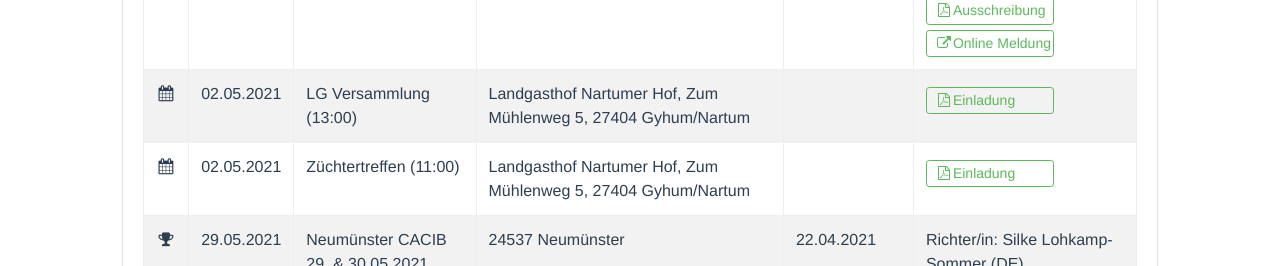
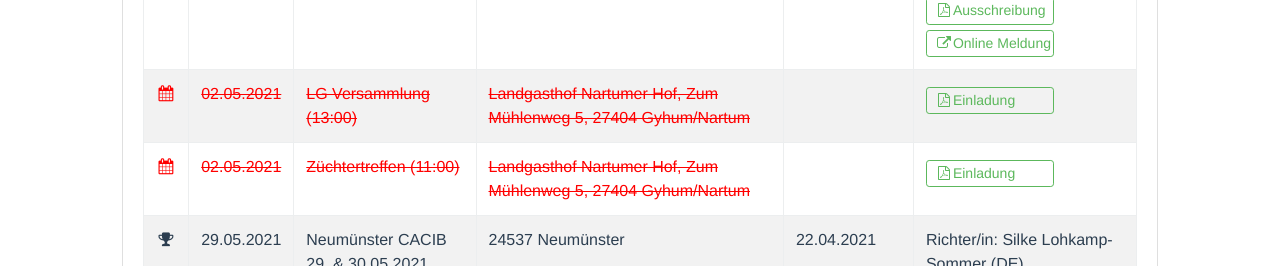
Before and after one commit to OMarohn/pus, a Vue app: page /#/aktiv/termine in a window 1280 px wide. Shown: the part 356-622 px from the top of the page. Built offline with nearby package versions, Linux system fonts and the light colour scheme; no server answers.

Commit message:
terminabsage

```diff
--- a/package.json
+++ b/package.json
@@ -12,9 +12,9 @@
     "lint": "eslint --ext .js,.vue src"
   },
   "dependencies": {
-    "axios": "^0.19.0",
+    "axios": "^0.21.1",
     "fontawesome": "^4.7.2",
-    "lodash": "^4.17.15",
+    "lodash": "^4.17.21",
     "vue": "^2.3.3",
     "vue-awesome-swiper": "^2.4.2",
     "vue-router": "^2.3.1",
--- a/src/components/AktivTermin.vue
+++ b/src/components/AktivTermin.vue
@@ -27,7 +27,7 @@
               </tr>
               </thead>
               <tbody>
-              <tr v-for="theDate in filteredTermine" :key="theDate.datum">
+              <tr v-bind:class="{'canceled' : theDate.hasOwnProperty('abgesagt')}" v-for="theDate in filteredTermine" :key="theDate.datum">
                 <td scope="row">
                   <i v-if="theDate.typ === 'Pruefung'" class="fa fa-graduation-cap fa-fw" data-toggle="tooltip" data-placement="top" title="Prüfung"></i>
                   <i v-if="theDate.typ === 'Ausstellung'" class="fa fa-trophy fa-fw" data-toggle="tooltip" data-placement="top" title="Ausstellung"></i>
@@ -201,4 +201,9 @@
   .propTag > span {
     margin-left: -0.25rem;
   }
+
+  .canceled {
+    color: red;
+     text-decoration: line-through;
+  }
 </style>
--- a/static/data/aktuell/news.json
+++ b/static/data/aktuell/news.json
@@ -1,4 +1,9 @@
 [
+  {
+    "datum": "22.03.2021",
+    "titel": "Absage Mitgliederversammlung",
+    "beschreibung": "Liebe Landesgruppenmitglieder,<br><br>leider müssen wir die für den 2. Mai 2021 geplante Mitgliederversammlung sowie das Züchtertreffen absagen.<br>Wegen der aktuellen pandemiebedingten Beschlüsse können wir zum jetzigen Zeitpunkt nicht absehen, ob in 5 Wochen Versammlungen von mehr als 20 Personen in einem geschlossenen Raum erlaubt sein werden.<br>Wir hoffen, daß es im Sommer möglich sein wird, die Versammlung durchzuführen, vielleicht dann unter freiem Himmel.<br><br>Elke Deichholz<br>Landesgruppenleiter"
+  },
   {
     "datum": "12.06.2020",
     "titel": "Übungstage in Wersabe am 19.07. u. 18.08.2020",
--- a/static/data/aktuell/newsdate.json
+++ b/static/data/aktuell/newsdate.json
@@ -7,14 +7,16 @@
         "datum": "02.05.2021",
         "ort": "Landgasthof Nartumer Hof, Zum Mühlenweg 5, 27404 Gyhum/Nartum",
         "einladung": "einladung_lg_2021.pdf",
-        "typ": "Sonstiges"
+        "typ": "Sonstiges",
+        "abgesagt": true
       },
       {
         "event": "Züchtertreffen (11:00)",
         "datum": "02.05.2021",
         "ort": "Landgasthof Nartumer Hof, Zum Mühlenweg 5, 27404 Gyhum/Nartum",
         "einladung": "breeder2021.pdf",
-        "typ": "Sonstiges"
+        "typ": "Sonstiges",
+        "abgesagt": true
       },
       {
         "event": "Frühjahrsprüfungen",
```
Also changed, not shown: static/news/2020uebungstage.jpg (added), 1 other file (tests, documents, lock files or other folders).
